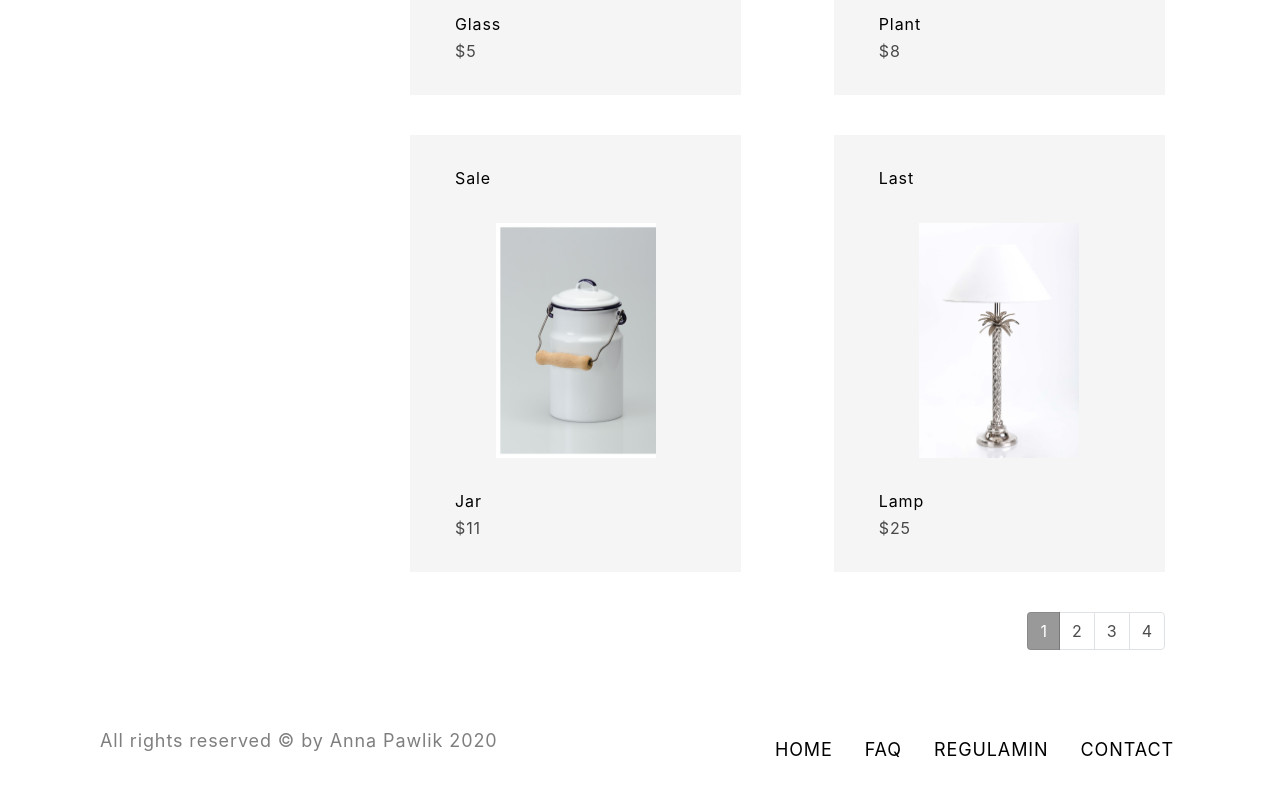
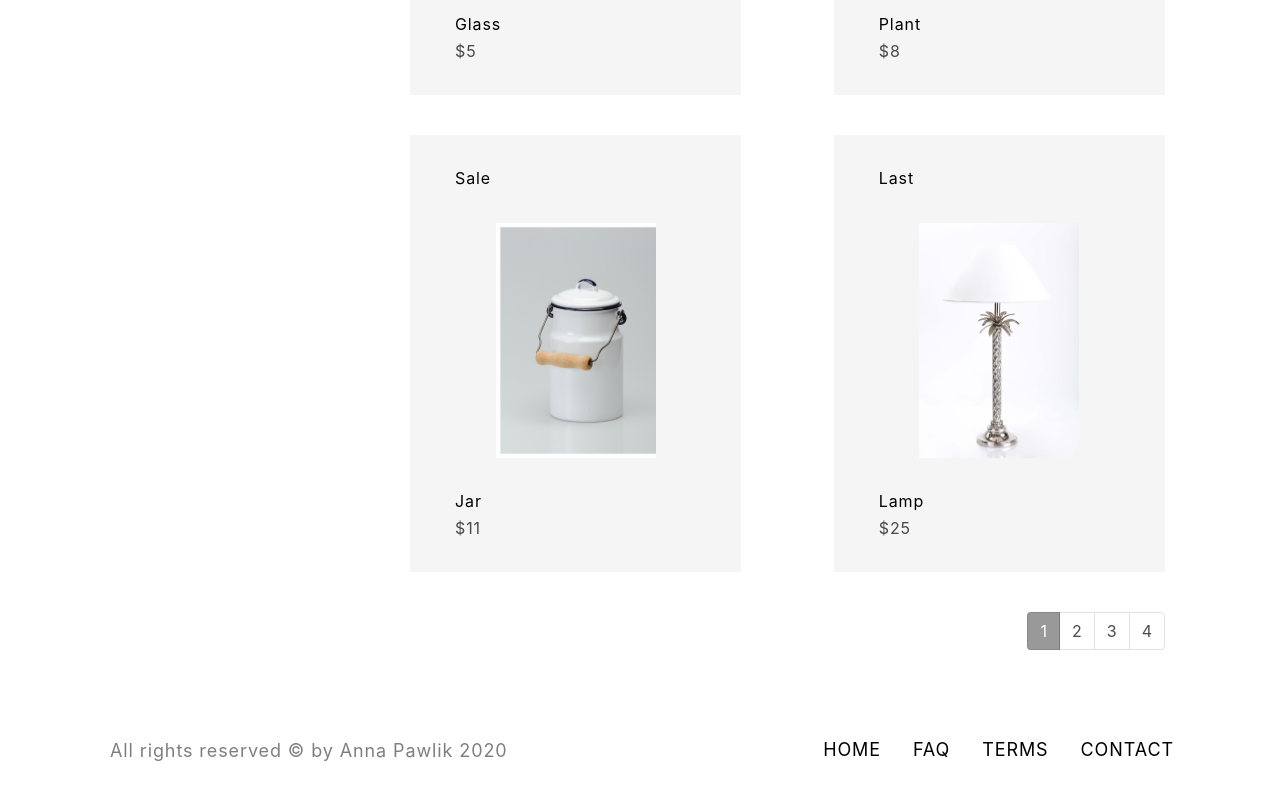
Before and after one commit to anpawdev/Final_Project, a React (Create React App) app in the folder client/: page / in a window 1280 px wide. Shown: the part 973-1773 px from the top of the page. Built offline with nearby package versions, Linux system fonts and the light colour scheme.

Commit message:
Update footer

```diff
--- a/client/src/components/features/Footer/Footer.js
+++ b/client/src/components/features/Footer/Footer.js
@@ -13,7 +13,7 @@ class NavBar extends React.Component {
             <div className="footer-links">
                 <NavLink href='/'>Home</NavLink>
                 <NavLink href='/FAQ'>FAQ</NavLink>
-                <NavLink href='/regulamin'>Regulamin</NavLink>
+                <NavLink href='/termsconditions'>Terms</NavLink>
                 <NavLink href='/contact'>Contact</NavLink>
             </div>
         </div>
--- a/client/src/components/features/Footer/Footer.scss
+++ b/client/src/components/features/Footer/Footer.scss
@@ -8,6 +8,7 @@
     .footer-copyright {
         opacity: 0.5;
         margin-left: -10px;
+        padding: 10px;
     }
 
     .footer-links {
@@ -15,6 +16,6 @@
         justify-content: flex-end;
         text-transform: uppercase;
         margin-right: -20px;
-        line-height: 32px;
+        line-height: 32px
     }
 }
```
